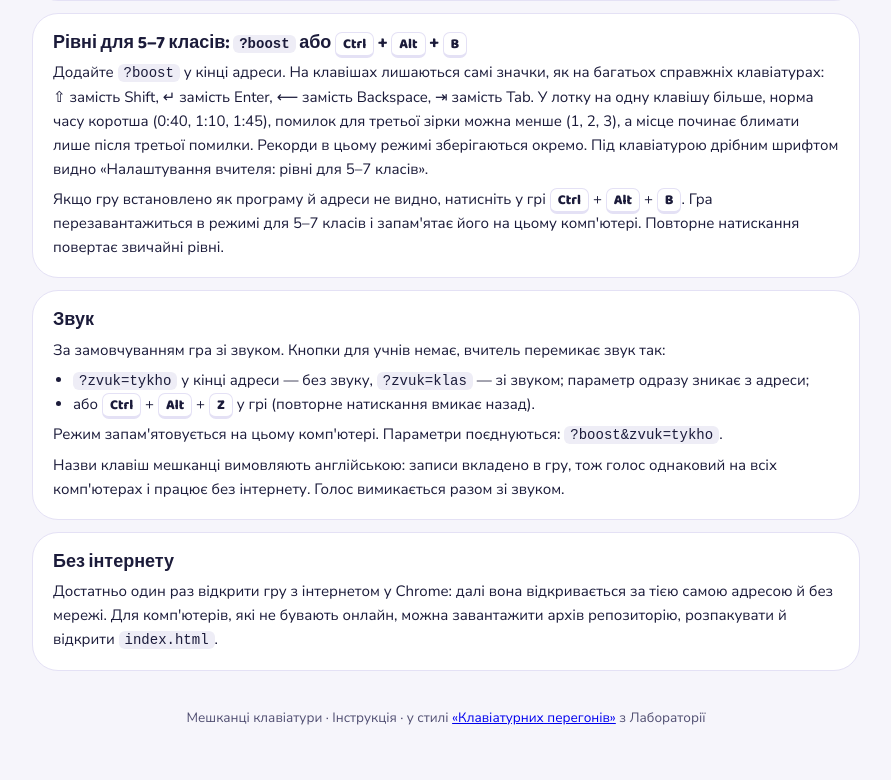
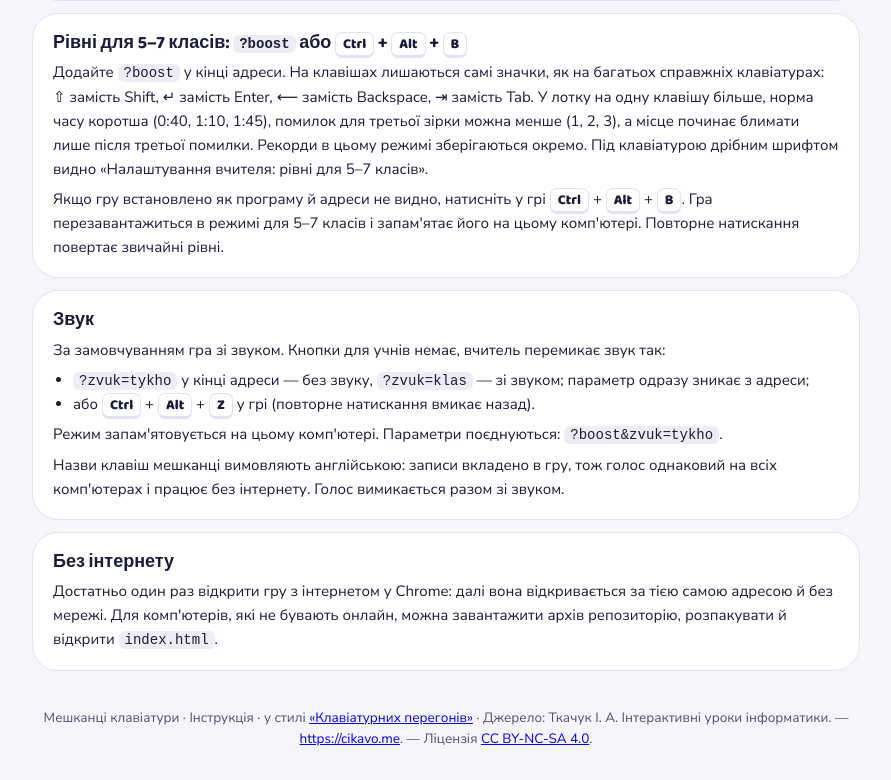
Before and after one commit to cyrilreyda/keyboard-residents-kids, a plain HTML site: page guide/index.html in a window 1280 px wide. Shown: the part 2150-2930 px from the top of the page, without its empty margins (194-1085 px from the left). Before the commit the page ends 2908 px from the top, so only its background shows below. Drawn offline with Linux system fonts and the light colour scheme.

Commit message:
Credit the original game as Tkachuk I. A., Interactive computer science lessons
The source is now cited as «Ткачук І. А. Інтерактивні уроки інформатики. —
https://cikavo.me. — Ліцензія CC BY-NC-SA 4.0.» instead of «Лабораторія»
by tkc-teacher.

Co-Authored-By: Claude Opus 5.5 <noreply@anthropic.com>

```diff
--- a/guide/index.html
+++ b/guide/index.html
@@ -162,7 +162,7 @@
     </div>
   </section>
 
-  <footer>Мешканці клавіатури · Інструкція · у стилі <a href="https://cikavo.me/labs/typing-race/">«Клавіатурних перегонів»</a> з Лабораторії</footer>
+  <footer>Мешканці клавіатури · Інструкція · у стилі <a href="https://cikavo.me/labs/typing-race/">«Клавіатурних перегонів»</a> · Джерело: Ткачук І. А. Інтерактивні уроки інформатики. — <a href="https://cikavo.me">https://cikavo.me</a>. — Ліцензія <a href="https://creativecommons.org/licenses/by-nc-sa/4.0/deed.uk">CC BY-NC-SA 4.0</a>.</footer>
 </main>
 
 <script>
```
Also changed, not shown: 1 other file.
